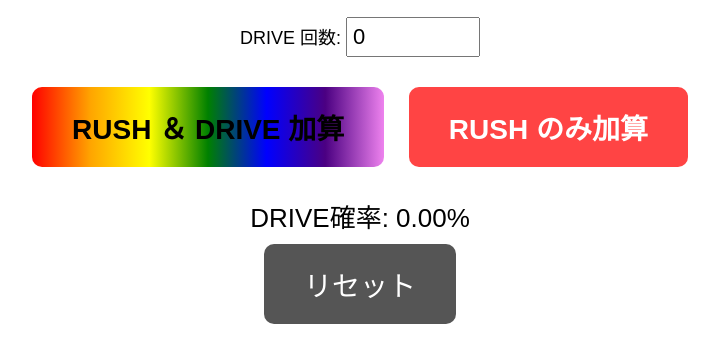
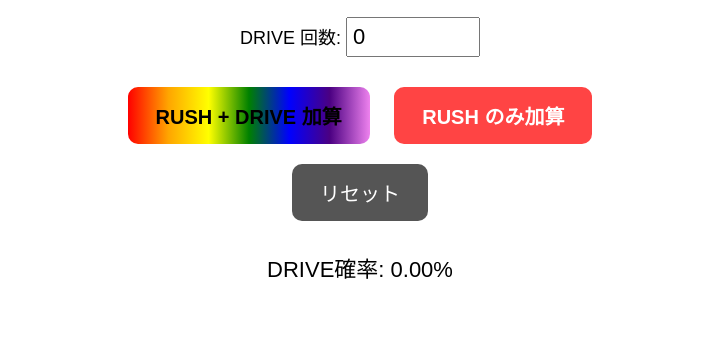
Before and after one commit to quato-9646/drive-counter, a plain HTML site: page index.html in a window 1280 px wide. Shown: the part 160-522 px from the top of the page, without its empty margins (280-999 px from the left). Drawn offline with Linux system fonts and the light colour scheme.

Commit message:
Update index.html

```diff
--- a/index.html
+++ b/index.html
@@ -9,8 +9,8 @@
   .input-block { margin-bottom: 20px; }
   input[type="number"] { font-size:22px; width:120px; padding:5px; }
   .big-button {
-    font-size:28px;
-    padding:20px 40px;
+    font-size:20px;
+    padding:14px 28px;
     margin:10px;
     border:none;
     border-radius:10px;
@@ -19,7 +19,7 @@
     cursor:pointer;
   }
   .big-button:hover { filter:brightness(0.95); }
-  #result { font-size:26px; margin-top:20px; }
+  #result { font-size:22px; margin-top:20px; }
   .rainbow {
     background: linear-gradient(90deg, red, orange, yellow, green, blue, indigo, violet);
     color: black;
@@ -29,6 +29,10 @@
     background:#ff4444;
     color: white;
     font-weight: bold;
+  }
+  .resetBtn {
+    background:#555 !important;
+    color: white !important;
   }
   label { font-size:18px; }
 </style>
@@ -47,13 +51,17 @@
 </div>
 
 <!-- 大きめのボタン2つ -->
-<button class="big-button rainbow" onclick="addRushDrive()">RUSH ＆ DRIVE 加算</button>
-<button class="big-button rushOnly" onclick="addRushOnly()">RUSH のみ加算</button>
+<div>
+  <button class="big-button rainbow" onclick="addRushDrive()">RUSH + DRIVE 加算</button>
+  <button class="big-button rushOnly" onclick="addRushOnly()">RUSH のみ加算</button>
+</div>
+
+<!-- リセットボタン（ボタン2つの下） -->
+<div>
+  <button class="big-button resetBtn" onclick="resetAll()">リセット</button>
+</div>
 
 <div id="result">DRIVE確率: 0%</div>
-
-<!-- リセットボタン追加 -->
-<button class="big-button" style="background:#555;" onclick="resetAll()">リセット</button>
 
 <script>
 function toInt(elId) {
@@ -86,15 +94,16 @@ function addRushOnly() {
   updateRate();
 }
 
-// 初期表示
-updateRate();
 function resetAll() {
-  if (confirm("リセットシマスカ？")) {
+  if (confirm("本当にリセットしますか？")) {
     document.getElementById("rush").value = 0;
     document.getElementById("drive").value = 0;
     updateRate();
   }
 }
+
+// 初期表示
+updateRate();
 </script>
 
 </body>
```
